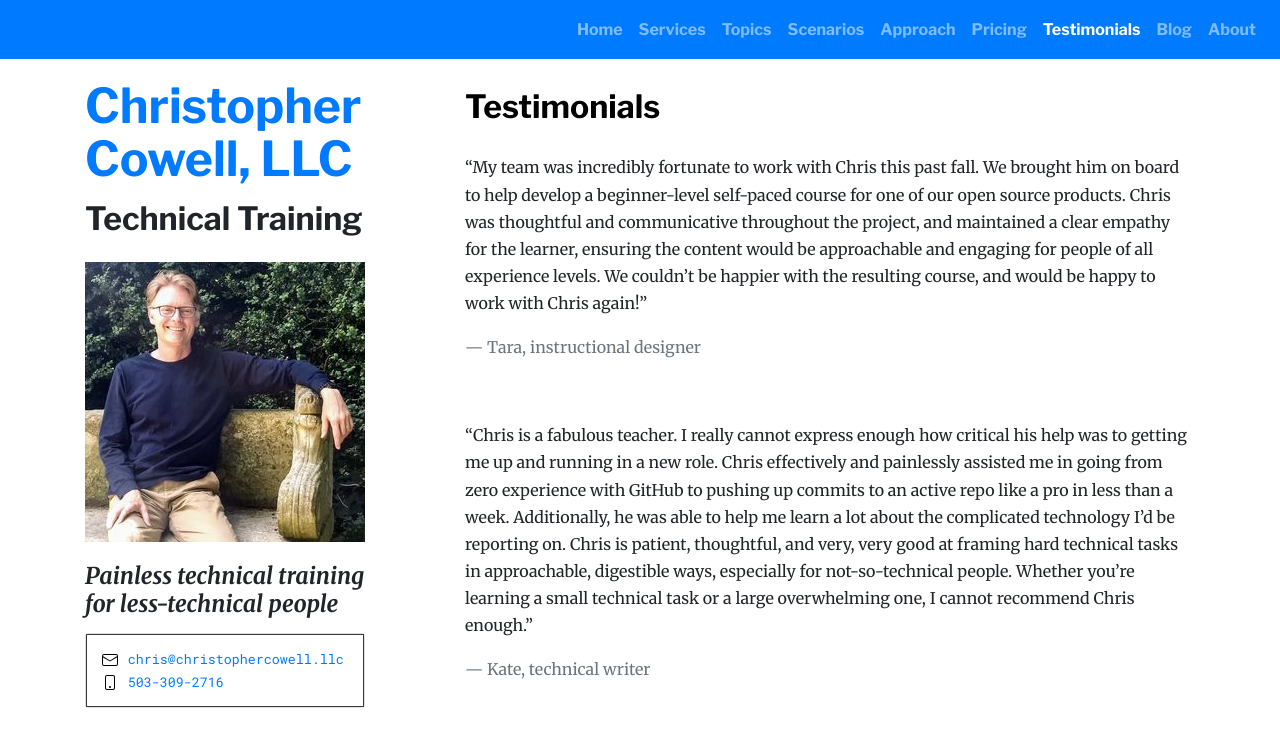
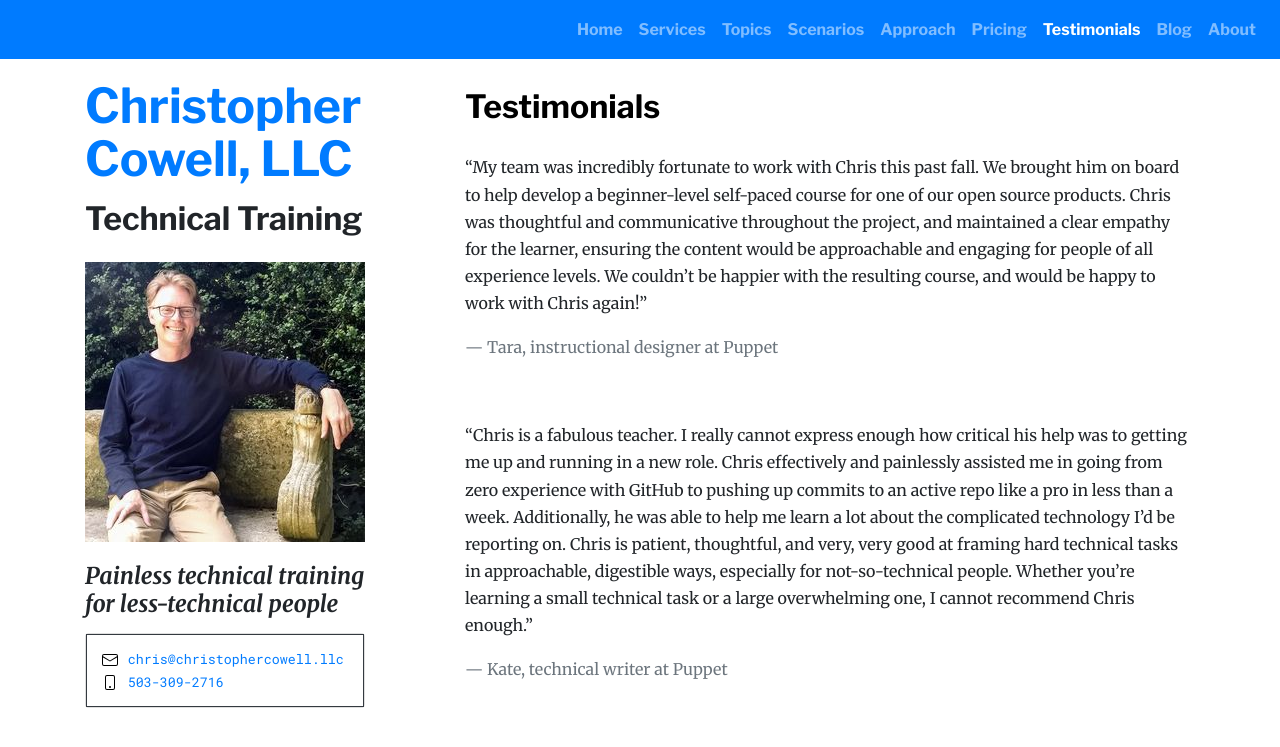
Before and after one commit to cwcowell/cwcowell.github.io, a Jekyll site: the page built from testimonials.md, in a window 1280 px wide. Shown: the top 747 px of the page. Built offline with Jekyll 4.4.1, drawn with Linux system fonts in a browser that asks for light colours.

Commit message:
add "puppet" to testimonials

```diff
--- a/testimonials.md
+++ b/testimonials.md
@@ -13,7 +13,7 @@ title: Christopher Cowell, LLC | Testimonials
 “My team was incredibly fortunate to work with Chris this past fall. We brought him on board to help develop a beginner-level self-paced course for one of our open source products. Chris was thoughtful and communicative throughout the project, and maintained a clear empathy for the learner, ensuring the content would be approachable and engaging for people of all experience levels. We couldn’t be happier with the resulting course, and would be happy to work with Chris again!”
 </p>
 
-<footer class="blockquote-footer testimonial-author">Tara, instructional designer</footer>
+<footer class="blockquote-footer testimonial-author">Tara, instructional designer at Puppet</footer>
 </blockquote>
 
 <br/>
@@ -23,5 +23,5 @@ title: Christopher Cowell, LLC | Testimonials
 “Chris is a fabulous teacher. I really cannot express enough how critical his help was to getting me up and running in a new role. Chris effectively and painlessly assisted me in going from zero experience with GitHub to pushing up commits to an active repo like a pro in less than a week. Additionally, he was able to help me learn a lot about the complicated technology I’d be reporting on. Chris is patient, thoughtful, and very, very good at framing hard technical tasks in approachable, digestible ways, especially for not-so-technical people. Whether you’re learning a small technical task or a large overwhelming one, I cannot recommend Chris enough.”
 </p>
 
-<footer class="blockquote-footer testimonial-author">Kate, technical writer</footer>
+<footer class="blockquote-footer testimonial-author">Kate, technical writer at Puppet</footer>
 </blockquote>
```
